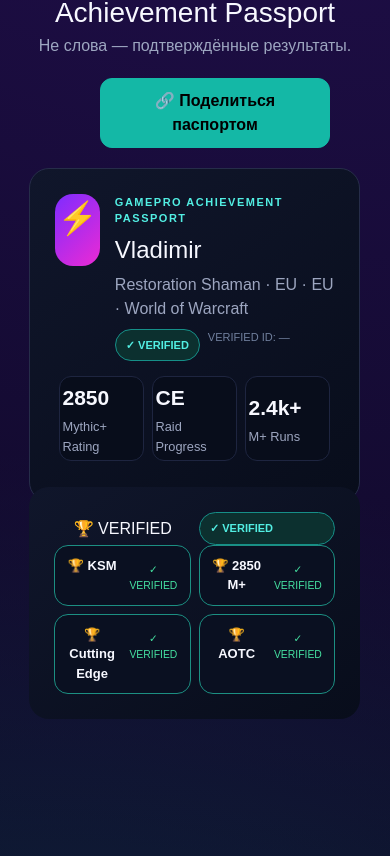
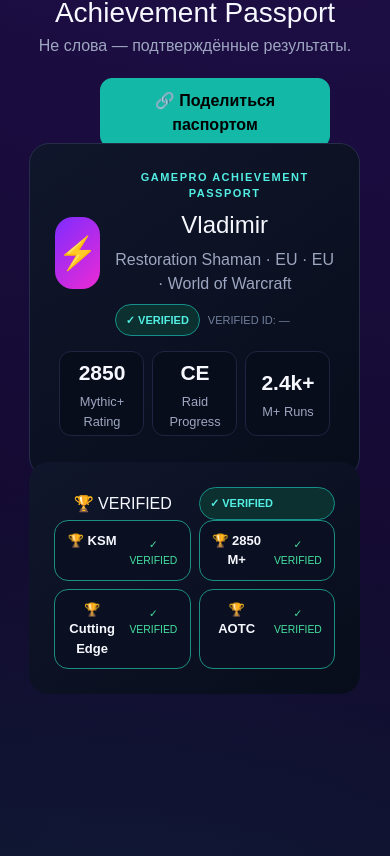
Before and after one commit to vesttrading/gamepro-market, a Next.js app: page / in a window 390 px wide. Shown: the part 728-1584 px from the top of the page. Built offline with nearby package versions, Linux system fonts and the light colour scheme; no server answers.

Commit message:
Refactor styles for #passport grid on mobile
Consolidate margin and padding styles for responsiveness.

```diff
--- a/app/globals.css
+++ b/app/globals.css
@@ -127,27 +127,14 @@ div[style*="justifyContent: \"space-between\""] {
 }
 
 @media (max-width: 768px) {
-    /* Оставляем блок узким, но прижимаем его ВЫШЕ к кнопке */
     #passport .grid2 {
         max-width: 355px !important;
         width: 100% !important;
-        margin-top: -10px !important;    /* Отрицательный отступ подтянет блок вверх к кнопке */
-        margin-bottom: 15px !important;
-        margin-left: auto !important;
-        margin-right: auto !important;
-        padding-top: 10px !important;   /* Уменьшаем внутренний верхний отступ */
-        padding-left: 12px !important;
-        padding-right: 12px !important;
-    }
 
-    /* Находим только текст с именем и специализацией внутри блока */
-    #passport .grid2 > div:first-child h1,
-    #passport .grid2 > div:first-child h2,
-    #passport .grid2 > div:first-child span,
-    #passport .grid2 > div:first-child div {
-        text-align: left !important;
-        align-items: flex-start !important;
-        margin-left: 0 !important;
+        /* Объединяем вчерашние настройки отступов в одно правило: */
+        margin: -35px auto 250px auto !important; /* Вверх: -35px, Бока: авто, Низ: 250px */
+
+        padding: 10px 12px 15px 12px !important;
     }
 }
 
```
